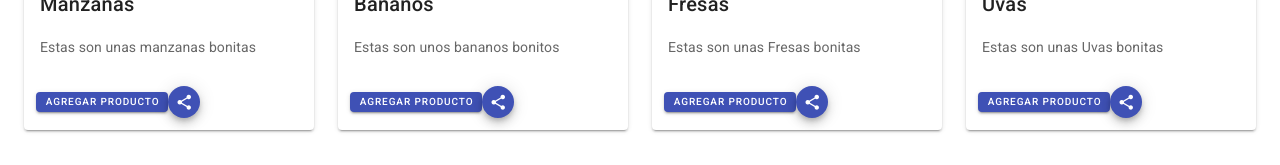
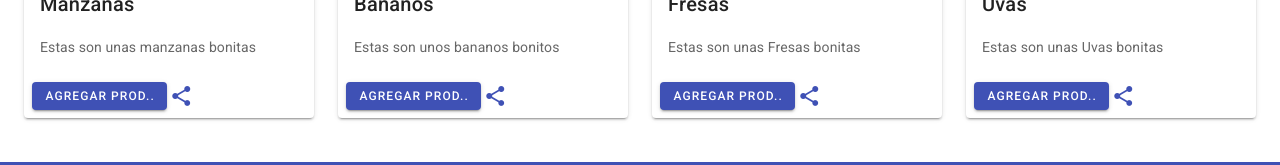
Before and after one commit to crisswebapp/Abarrofarma, a Nuxt app: page / in a window 1280 px wide. Shown: the part 402-567 px from the top of the page. Built offline with nearby package versions, Linux system fonts and the light colour scheme.

Commit message:
modified:   components/producto.vue

```diff
--- a/components/producto.vue
+++ b/components/producto.vue
@@ -6,12 +6,12 @@
       <v-card-text> {{ producto.descripcion }}</v-card-text>
       <v-card-actions>
         <v-row>
-          <v-col cols="12" sm="auto" class="ma-1">
-            <v-btn color="indigo" dark x-small>
+          <v-col cols="12">
+            <v-btn color="indigo" dark small>
               {{ btnAgregar }}
             </v-btn>
-            <v-btn fab dark color="indigo" x-small>
-              <v-icon dark>mdi-share-variant</v-icon>
+            <v-btn icon small>
+              <v-icon color="indigo" dark>mdi-share-variant</v-icon>
             </v-btn>
           </v-col>
         </v-row>
@@ -35,7 +35,7 @@ export default {
   },
   data() {
     return {
-      btnAgregar: 'Agregar producto'
+      btnAgregar: 'Agregar Prod..'
     }
   }
 }
```
